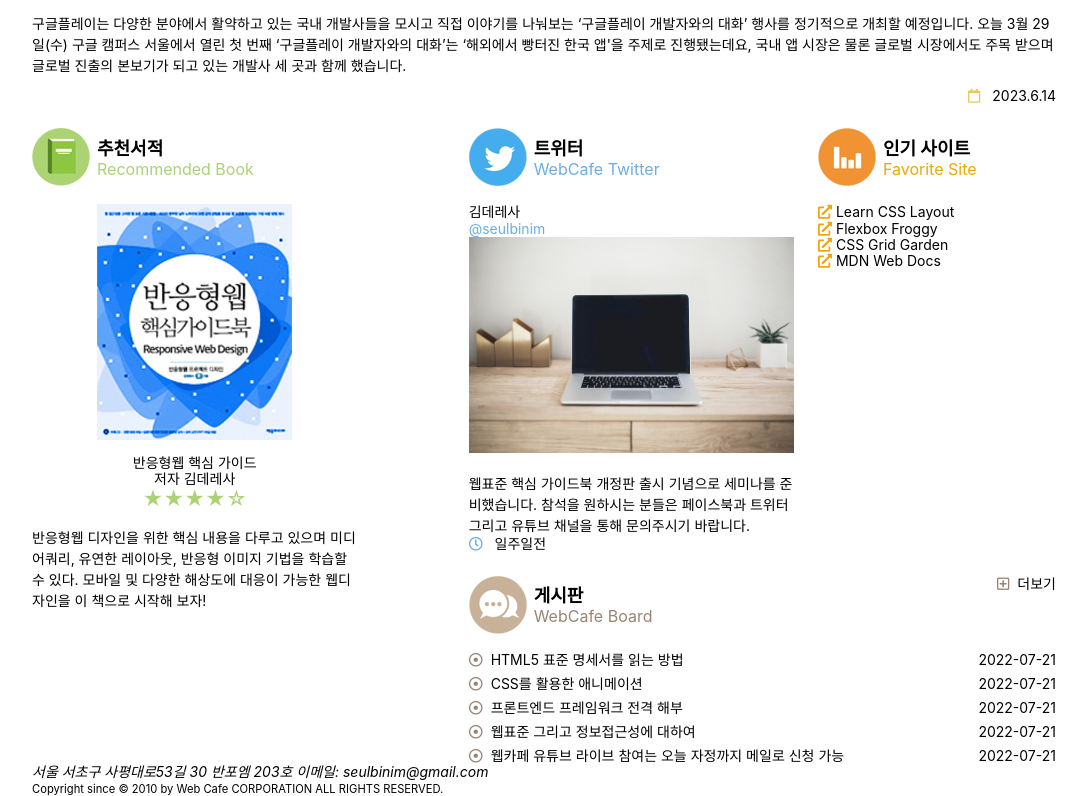
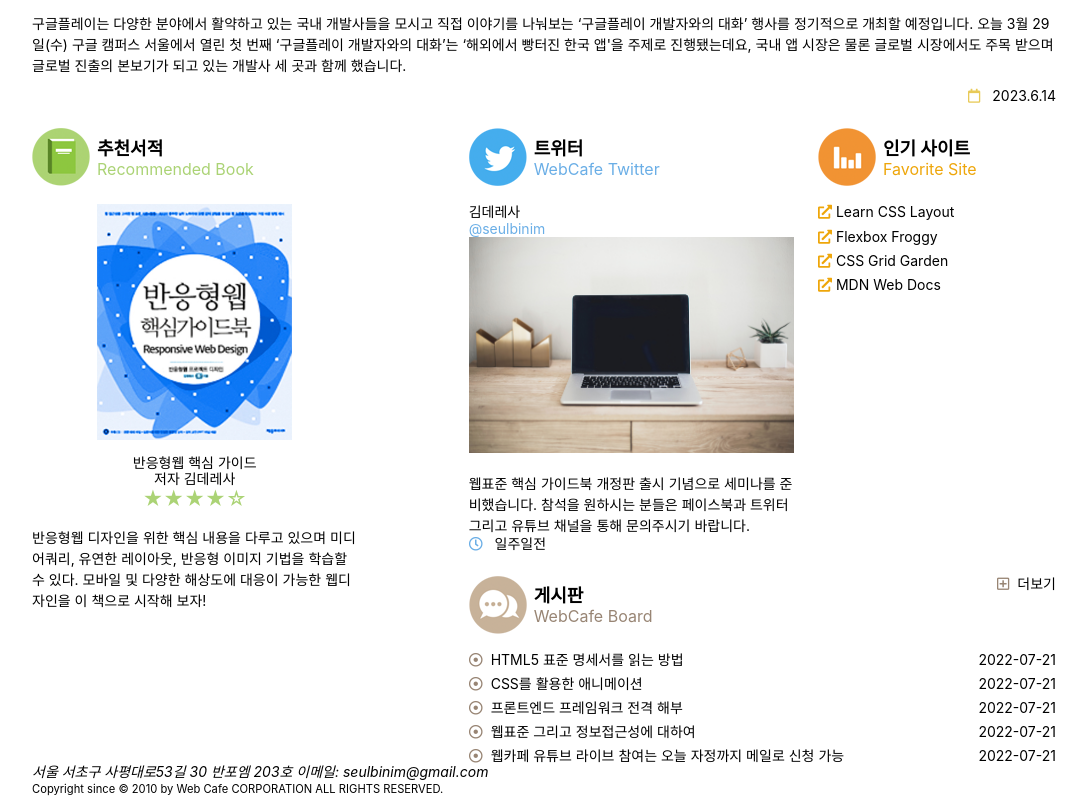
Before and after one commit to peacemom2/KTDS-RWD, a plain HTML site: page index.html in a window 1280 px wide. Shown: the part 820-1616 px from the top of the page, without its empty margins (96-1182 px from the left). Drawn offline with Linux system fonts and the light colour scheme; a web font is replaced by a local one.

Commit message:
인기사이트 스타일완성

```diff
--- a/style/index.css
+++ b/style/index.css
@@ -275,6 +275,33 @@ iframe {
   right: 0;
 }
 
+/* 공통 인기사이트 */
+.favorite__list {
+  list-style: none;
+  padding-left: 0;
+}
+
+.favorite__item {
+  margin-top: var(--spacing-xs);
+}
+
+.favorite__link {
+  display: block;
+  position: relative;
+}
+
+.favorite__link:hover::after,
+  .favorite__link:focus::after {
+  content: attr(data-tooltip);
+  position: absolute;
+  top: 0.5em;
+  margin-left: 1em;
+  background: #000;
+  color: #fff;
+  padding: 0.5em;
+  border-radius: 5px;
+  font-size: var(--text-sm);
+}
 
 /* 모바일 디바이스 */
 @media (min-width: 320px) and (max-width: 767px) {
```
